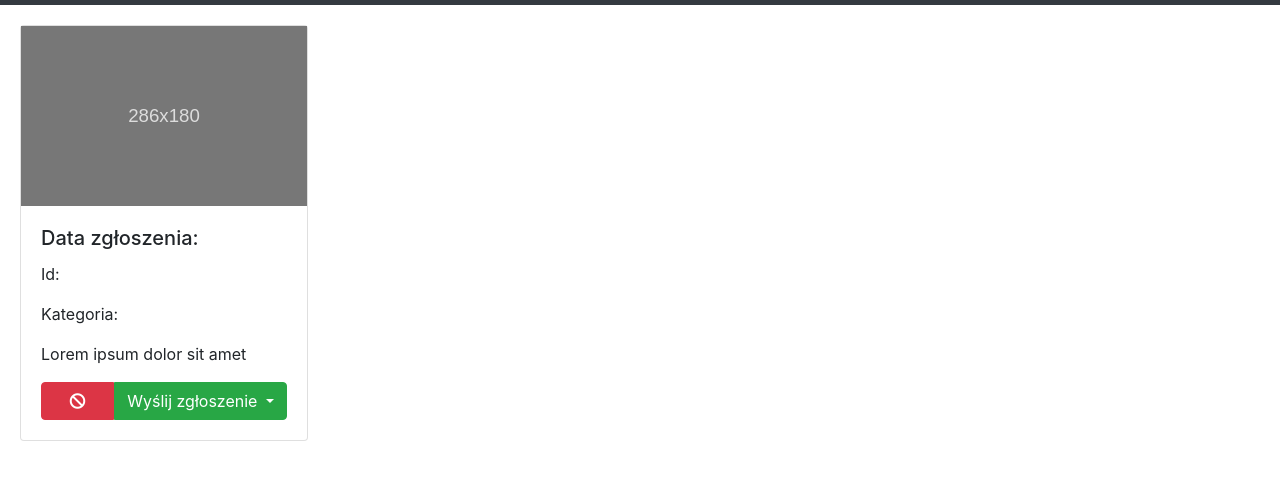
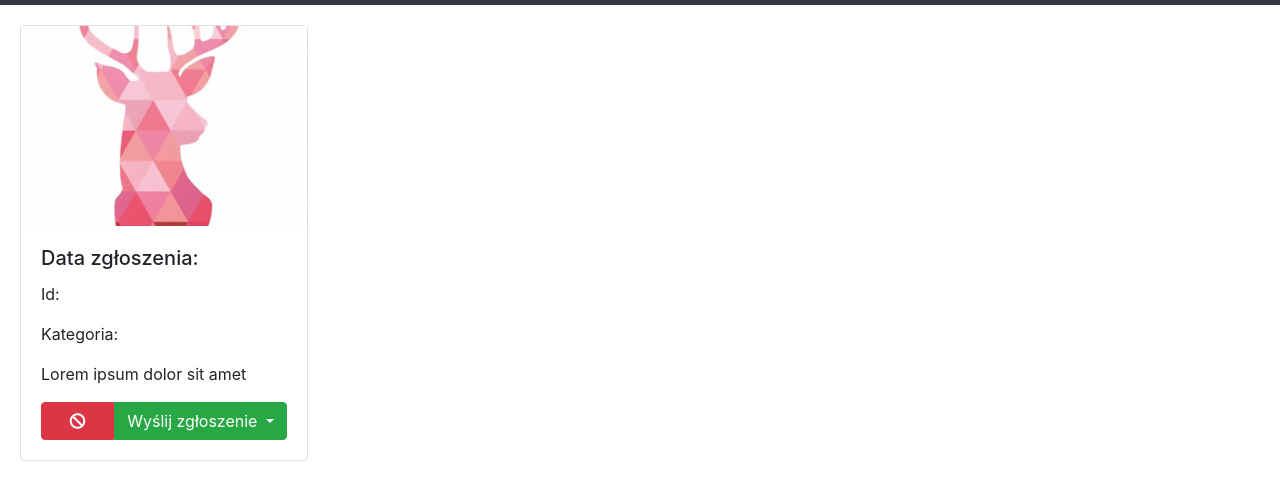
Before and after one commit to smartcity-hackathon/team_kielce_32, a plain HTML site: page moderator/index.html in a window 1280 px wide. Shown: the part 51-550 px from the top of the page. Drawn offline with nearby package versions, Linux system fonts and the light colour scheme; some packages are replaced by stand-ins of ours; a script that the page names is missing.

Commit message:
Thumbnail fix

```diff
--- a/moderator/css/style.css
+++ b/moderator/css/style.css
@@ -43,3 +43,14 @@
   border-top-left-radius: 0px;
   border-bottom-left-radius: 0px;
 }
+
+.request-thumbnail  {
+  position: relative;
+  overflow: hidden;
+  min-height: 200px;
+}
+
+.request-thumbnail>a  {
+  position: absolute;
+    transform: translateY(-25%);
+}
--- a/moderator/index.html
+++ b/moderator/index.html
@@ -41,10 +41,11 @@
   <div class="content row request">
     <div class="card request" style="width: 18rem;">
       <!--<img class="card-img-top" src="pobrane.svg" alt="Card image cap"> -->
-      <a href="pobrane.svg" data-toggle="lightbox" data-title="A random title" data-footer="A custom footer text">
-        <img src="pobrane.svg" class="img-fluid">
-      </a>
-
+      <div class="request-thumbnail">
+        <a href="test.jpg" data-toggle="lightbox">
+          <img src="test.jpg" class="img-fluid">
+        </a>
+      </div>
 
 
       <div class="card-body d-flex flex-column">
@@ -67,6 +68,7 @@
         </div>
       </div>
     </div>
+  </div>
 
 
 
--- a/server/src/main/resources/static/style.css
+++ b/server/src/main/resources/static/style.css
@@ -43,3 +43,14 @@
     border-top-left-radius: 0px;
     border-bottom-left-radius: 0px;
 }
+
+.request-thumbnail  {
+  position: relative;
+  overflow: hidden;
+  min-height: 200px;
+}
+
+.request-thumbnail>a  {
+  position: absolute;
+    transform: translateY(-25%);
+}
```
Also changed, not shown: server/src/main/resources/templates/issues.html (+5 -3 lines), moderator/test.jpg (added).
